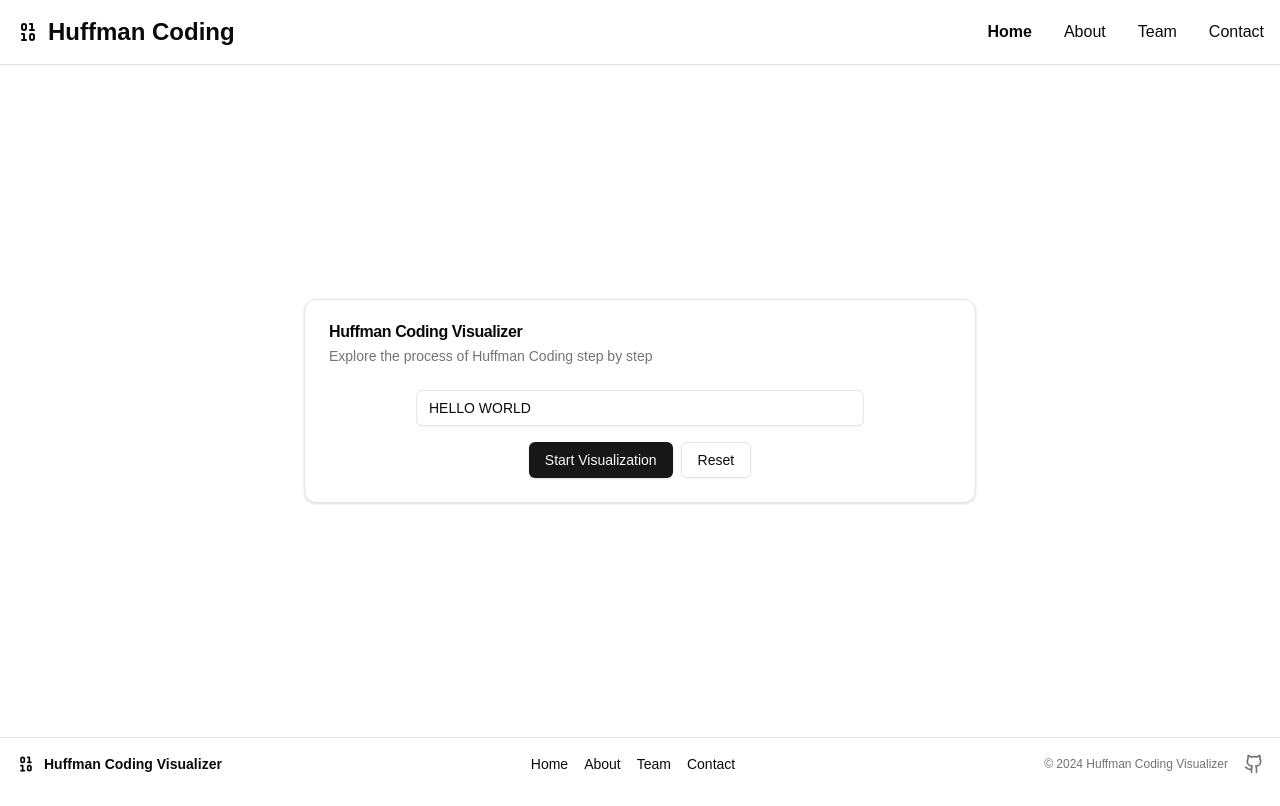
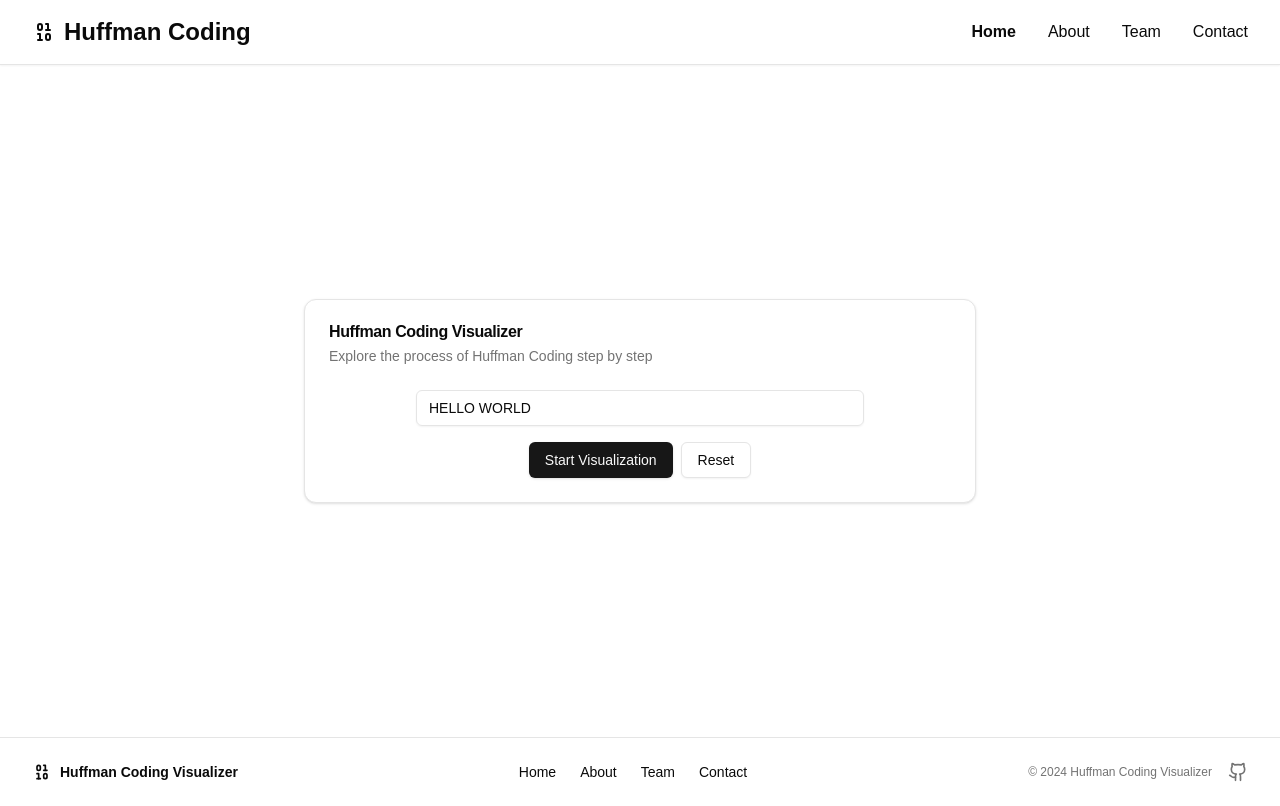
Before and after one commit to angelobaricante/huffman-coding-visualizer, a Next.js app: page / in a window 1280 px wide. Built offline with nearby package versions, Linux system fonts and the light colour scheme.

Commit message:
add more spaces on the sides of navbar and footer

```diff
--- a/components/footer.tsx
+++ b/components/footer.tsx
@@ -3,14 +3,14 @@ import { Binary, Github } from 'lucide-react'
 
 export function Footer() {
   return (
-    <footer className="border-t bg-background py-4">
-      <div className="container mx-auto px-4">
-        <div className="flex flex-col items-center gap-4 sm:flex-row sm:justify-between">
+    <footer className="border-t bg-background py-6">
+      <div className="container mx-auto px-4 sm:px-6 lg:px-8">
+        <div className="flex flex-col items-center gap-6 sm:flex-row sm:justify-between">
           <div className="flex items-center">
             <Binary className="mr-2 h-5 w-5" />
             <span className="text-sm font-semibold">Huffman Coding Visualizer</span>
           </div>
-          <nav className="flex flex-wrap justify-center gap-4 text-sm">
+          <nav className="flex flex-wrap justify-center gap-6 text-sm">
             <Link href="/" className="hover:text-primary transition-colors">Home</Link>
             <Link href="/about" className="hover:text-primary transition-colors">About</Link>
             <Link href="/team" className="hover:text-primary transition-colors">Team</Link>
--- a/components/navbar.tsx
+++ b/components/navbar.tsx
@@ -3,7 +3,7 @@
 import { useState } from "react"
 import Link from "next/link"
 import { usePathname } from "next/navigation"
-import { Binary, Menu } from "lucide-react"
+import { Binary, Menu } from 'lucide-react'
 import { Button } from "@/components/ui/button"
 import {
   Sheet,
@@ -51,7 +51,8 @@ export function Navbar() {
 
   return (
     <nav className="sticky top-0 z-50 bg-background border-b shadow-sm">
-      <div className="container mx-auto flex justify-between items-center h-16 px-4">
+      <div className="container mx-auto px-4 sm:px-6 lg:px-8">
+        <div className="flex justify-between items-center h-16">
           <Link href="/" className="text-2xl font-bold flex items-center">
             <Binary className="w-6 h-6 mr-2" />
             Huffman Coding
@@ -76,6 +77,7 @@ export function Navbar() {
             </SheetContent>
           </Sheet>
         </div>
+      </div>
     </nav>
   )
 }
```
Lines whose indentation alone changed are shown as unchanged.
